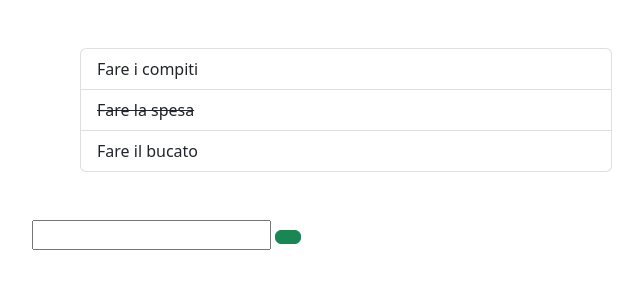
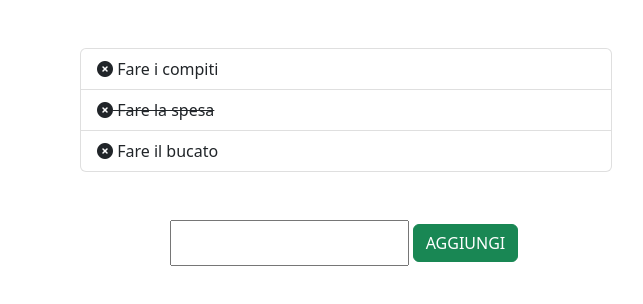
Before and after one commit to Andreaboldrin97/vue-todolist, a plain HTML site: page index.html in a window 1280 px wide. Shown: the whole page, without its empty margins (294-937 px from the left). Drawn offline with nearby package versions, Linux system fonts and the light colour scheme.

Commit message:
MILESTONE 2

```diff
--- a/index.html
+++ b/index.html
@@ -6,10 +6,13 @@
     <meta name="viewport" content="width=device-width, initial-scale=1.0">
     <link rel="shortcut icon" href="https://boolean.careers/favicon/favicon-16x16.png" type="image/x-icon">
     <title>Document</title>
+    <!-- BOOTSTRAP -->
+    <link href="https://cdn.jsdelivr.net/npm/bootstrap@5.2.0-beta1/dist/css/bootstrap.min.css" rel="stylesheet" integrity="sha384-0evHe/X+R7YkIZDRvuzKMRqM+OrBnVFBL6DOitfPri4tjfHxaWutUpFmBp4vmVor" crossorigin="anonymous">
+    <!-- FONT-AWESON -->
+    <link rel="stylesheet" href="https://cdnjs.cloudflare.com/ajax/libs/font-awesome/6.1.1/css/all.min.css">
+    <!-- MY CSS -->
+    <link rel="stylesheet" href="./css/style.css">
 
-    <link href="https://cdn.jsdelivr.net/npm/bootstrap@5.2.0-beta1/dist/css/bootstrap.min.css" rel="stylesheet" integrity="sha384-0evHe/X+R7YkIZDRvuzKMRqM+OrBnVFBL6DOitfPri4tjfHxaWutUpFmBp4vmVor" crossorigin="anonymous">
-
-    <link rel="stylesheet" href="./css/style.css">
 </head>
 <body>
     <div class="conteiner-fluid">
@@ -17,17 +20,21 @@
             <div class="col-6 justify-content-center offset-3">
                 <ul class="list-group m-5">
                     <li class="list-group-item " v-for="(element , index) in todos" :class="{ 'text-decoration-line-through': isCheck(element.done) }">
+                        <i class="fa-solid fa-circle-xmark" @click="removeTodo(index)"></i>
                         {{ element.text }}
                     </li>
                 </ul>
-                <input type="text">
-                <button class="btn btn-success"></button>
+                <div class="d-flex justify-content-center">
+                    <input type="text">
+                <button class="btn btn-success m-1">AGGIUNGI</button>
+                </div>
             </div>
         </div>
     </div>
 
-
+<!-- VUE SCRIPT -->
 <script src="https://cdn.jsdelivr.net/npm/vue@2/dist/vue.js"></script>
+<!-- MY JS SCRIPT -->
 <script src="./js/main.js"></script>
 </body>
 </html>
--- a/js/main.js
+++ b/js/main.js
@@ -24,7 +24,12 @@ const app = new Vue(
                 if(done === true){
                     return true;
                 }
-            }
+            },
+
+            removeTodo : function(indexElement){
+                console.log(`hai clicato ${indexElement}`)
+                this.todos.splice(indexElement , 1);
+            },
         }
     }
 )
```
